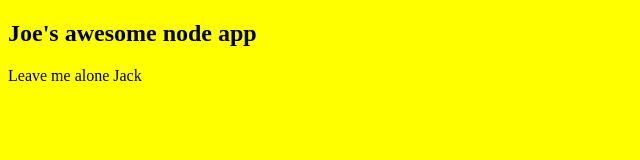
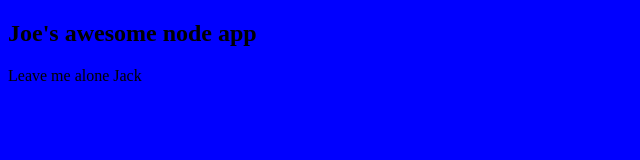
Before and after one commit to JoeCorr95/node_jc, a website: page index.html in a window 1280 px wide. Shown: the whole page, without its empty margins (0-640 px from the left). Drawn offline with Linux system fonts and the light colour scheme.

Commit message:
changed to blue

```diff
--- a/index.html
+++ b/index.html
@@ -3,7 +3,7 @@
 <head><title>Basic node app</title>
 
 </head>
-<body style="background-color:yellow">
+<body style="background-color:blue">
 <h2>Joe's awesome node app</h2>
 <p>Leave me alone Jack</p>
 </body>
```
